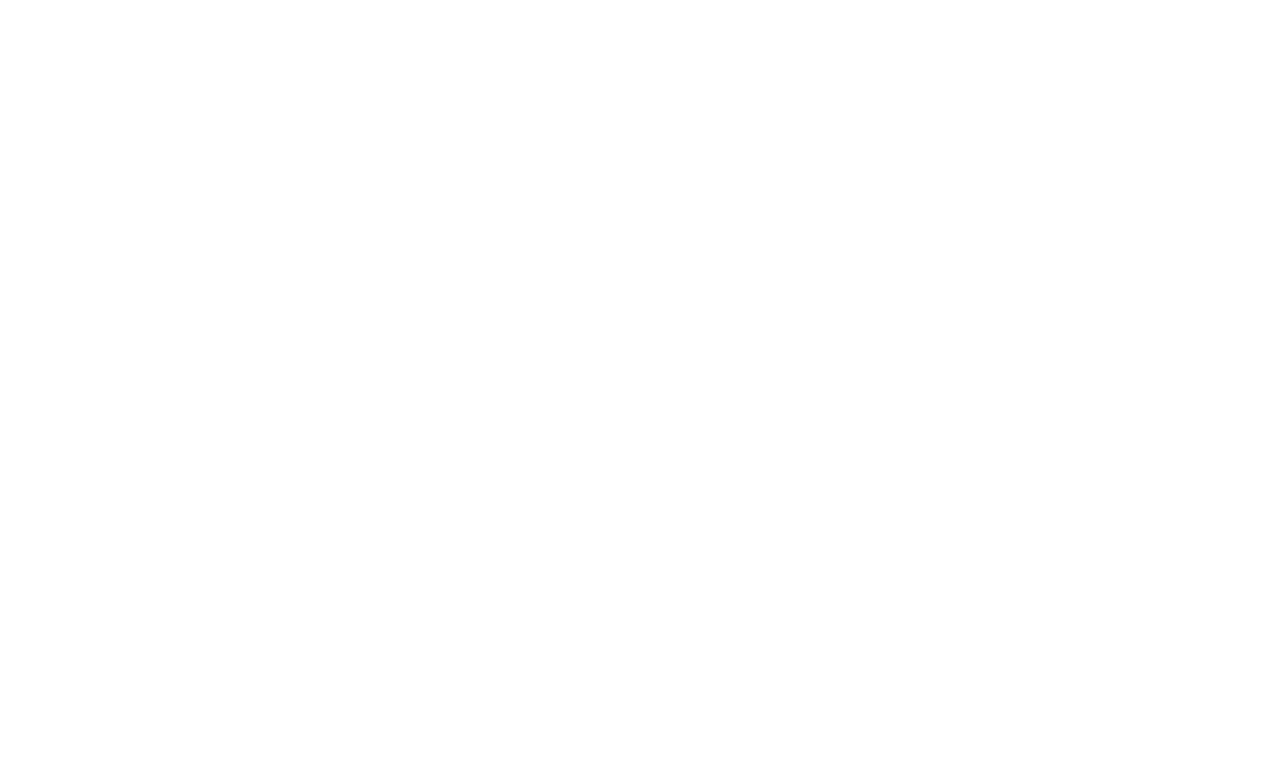
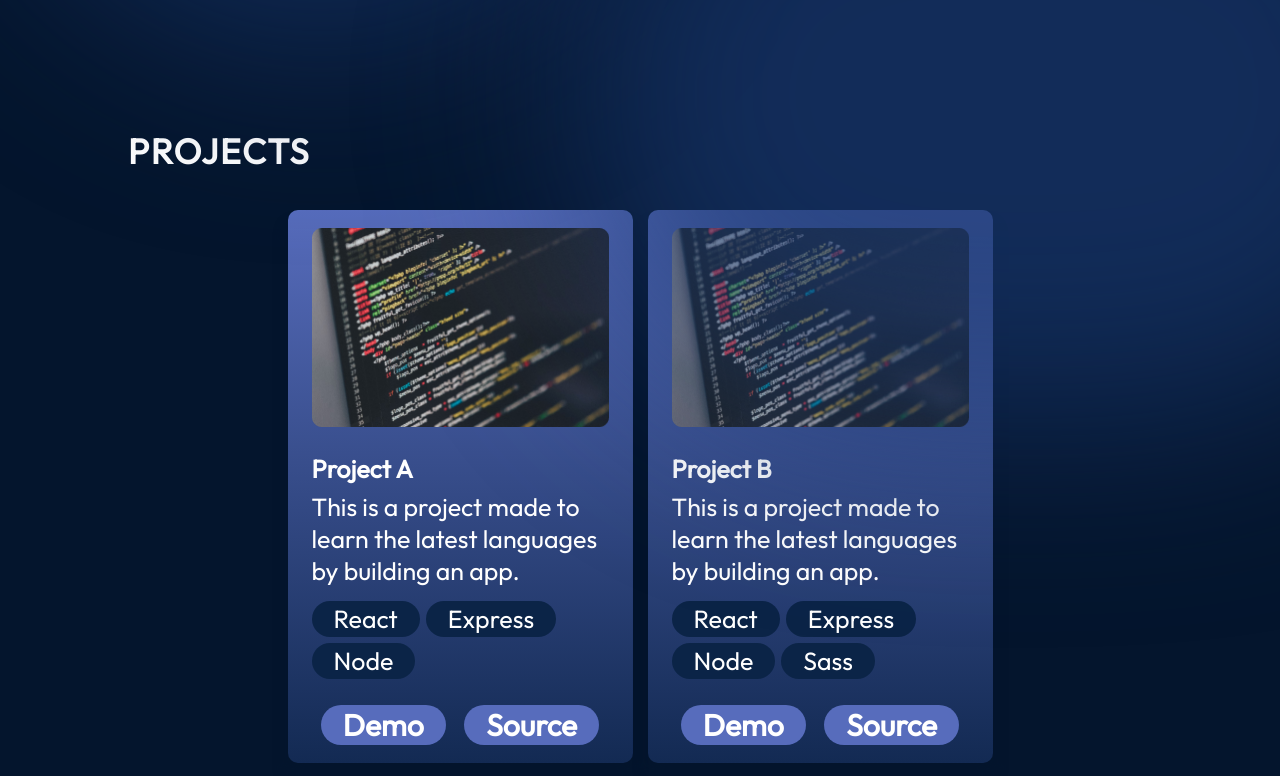
Before and after one commit to Dipesh-Timalsina/dipesh-portfolio, a React (Vite) app: page / in a window 1280 px wide. Before the commit this address had no page. Shown: the part 620-1396 px from the top of the page. Before the commit the page ends 800 px from the top, so only its background shows below. Built offline with nearby package versions, Linux system fonts and the light colour scheme.

Commit message:
hash router added

```diff
--- a/package.json
+++ b/package.json
@@ -1,5 +1,5 @@
 {
-  "homepage": "https://Dipesh-Timalsina.github.io/dipesh-portfolio",
+  "homepage": "https://Dipesh-Timalsina.github.io/dipesh-portfolio/",
   "name": "react-portfolio",
   "private": true,
   "version": "0.0.0",
--- a/src/App.jsx
+++ b/src/App.jsx
@@ -1,21 +1,49 @@
+// import styles from "./App.module.css";
+// import React from "react";
+// import { HashRouter, Routes, Route } from "react-router-dom";
+// import { HomePage } from "./Pages/Homepage";
+// import RandomColor from "./Pages/RandomColor";
 
-import styles from './App.module.css'
+// function App() {
+//   return (
+//     <HashRouter>
+//       <div className={styles.App}>
+//         <Routes>
+//           <Route
+//             exact
+//             path="/dipesh-portfolio/#/
+//           "
+//             element={<HomePage />}
+//           />
+//           <Route
+//             exact
+//             path="/dipesh-portfolio/RandomColor/#/"
+//             element={<RandomColor />}
+//           />
+//         </Routes>
+//       </div>
+//     </HashRouter>
+//   );
+// }
+
+// export default App;
+
+import styles from "./App.module.css";
 import React from "react";
-import { BrowserRouter as Router, Routes, Route } from "react-router-dom";
+import { HashRouter, Routes, Route } from "react-router-dom";
 import { HomePage } from "./Pages/Homepage";
-import RandomColor from './Pages/RandomColor';
+import RandomColor from "./Pages/RandomColor";
 
 function App() {
   return (
-
-    <Router>
+    <HashRouter>
       <div className={styles.App}>
         <Routes>
-          <Route  exact path="/dipesh-portfolio/" element={<HomePage />} />
-          <Route  exact path="/dipesh-portfolio/RandomColor" element={<RandomColor />} />
+          <Route exact path="/" element={<HomePage />} />
+          <Route exact path="/RandomColor" element={<RandomColor />} />
         </Routes>
       </div>
-    </Router>
+    </HashRouter>
   );
 }
 
--- a/src/components/Projects/ProjectCard.jsx
+++ b/src/components/Projects/ProjectCard.jsx
@@ -5,13 +5,13 @@ import { getImageUrl } from "../../utils";
 import { Link, useNavigate } from "react-router-dom";
 
 function randomColor() {
-  const navigate = useNavigate()
+  const navigate = useNavigate();
   function goToRandomColor() {
-    navigate("/dipesh-portfolio/RandomColor");
+    navigate("/RandomColor");
   }
 }
 
-export  const ProjectCard = ({
+export const ProjectCard = ({
   project: { title, imageSrc, description, skills, demo, source },
 }) => {
   return (
@@ -45,7 +45,7 @@ export  const ProjectCard = ({
             <div>Hero </div>
           </Link> */}
 
-          <Link to="/dipesh-portfolio/RandomColor" className={styles.link} onClick={randomColor}>
+          <Link to="/RandomColor" className={styles.link} onClick={randomColor}>
             Demo
           </Link>
           <a href={source} className={styles.link}>
--- a/src/main.jsx
+++ b/src/main.jsx
@@ -2,7 +2,7 @@ import React from "react";
 import ReactDOM from "react-dom/client";
 import App from "./App.jsx";
 import "./index.css";
-import { BrowserRouter } from "react-router-dom";
+
 
 import "@fontsource/outfit";
 import "@fontsource/roboto";
```
